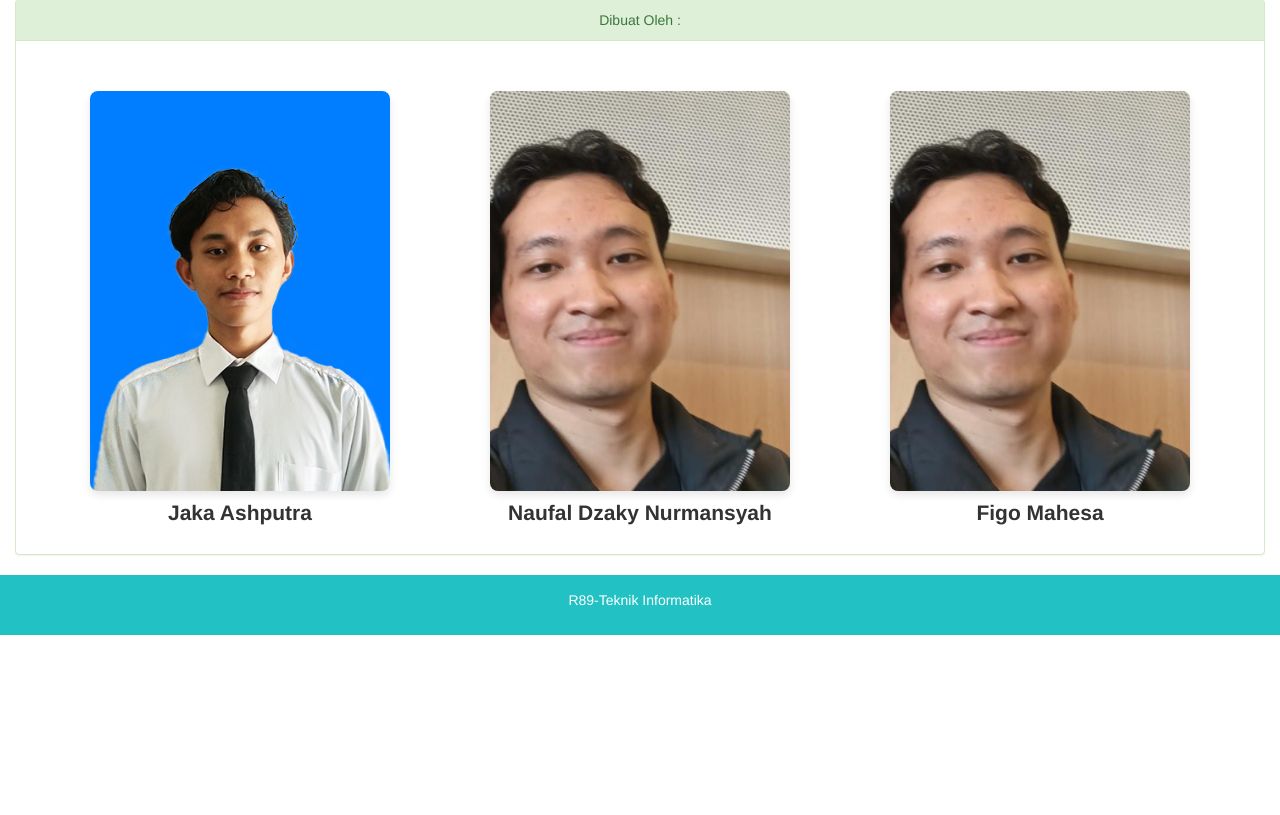
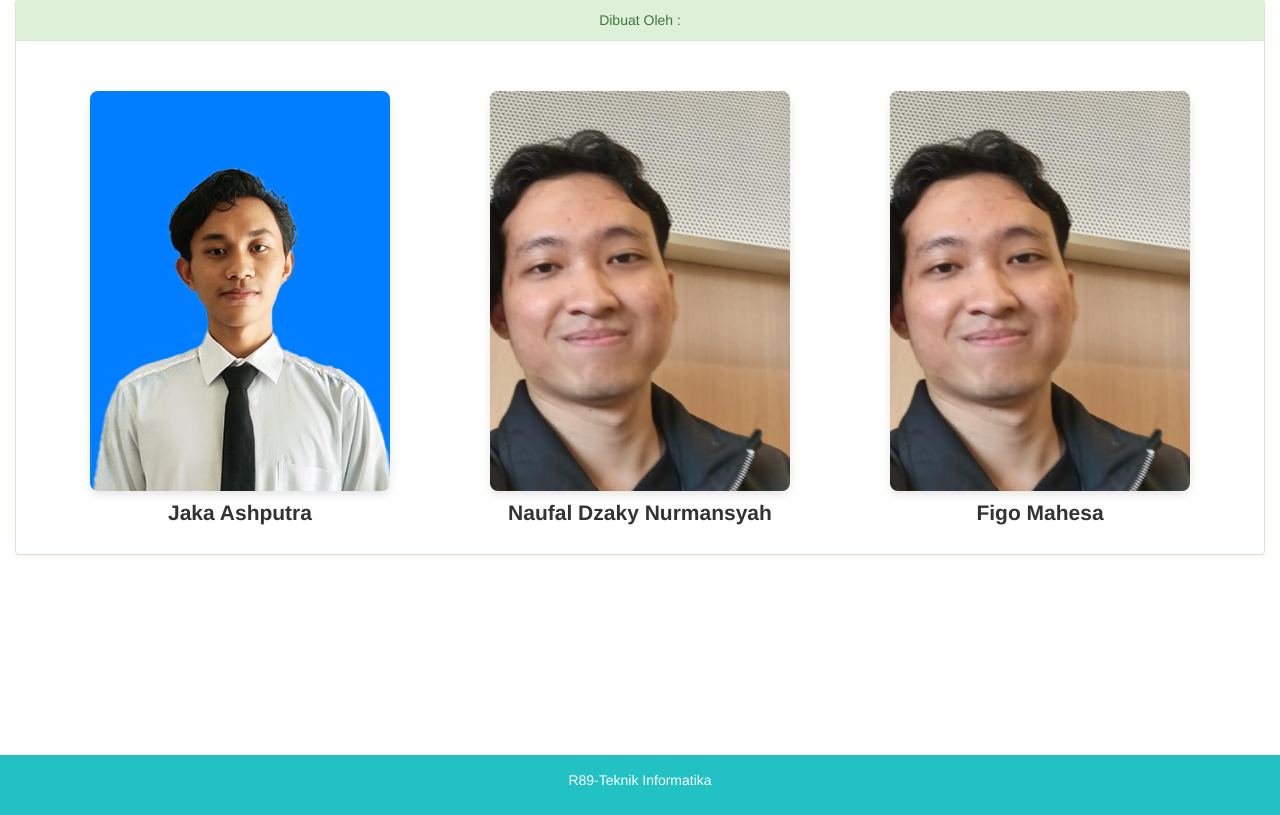
Before and after one commit to JakaAshputra/Sistem-Pakar-Tanaman, a PHP site: page /index.php in a window 1280 px wide. Shown: the part 691-1506 px from the top of the page. Before the commit the page ends 1326 px from the top, so only its background shows below. Run offline with PHP 8.4, Linux system fonts and the light colour scheme; some libraries are stand-ins or nearby versions.

Commit message:
update CSS

```diff
--- a/style.css
+++ b/style.css
@@ -79,6 +79,7 @@
   }
 
   footer {
+    margin-top: 180px;
     color: white;
     padding: 15px;
     background-color: #22c1c3;
```
